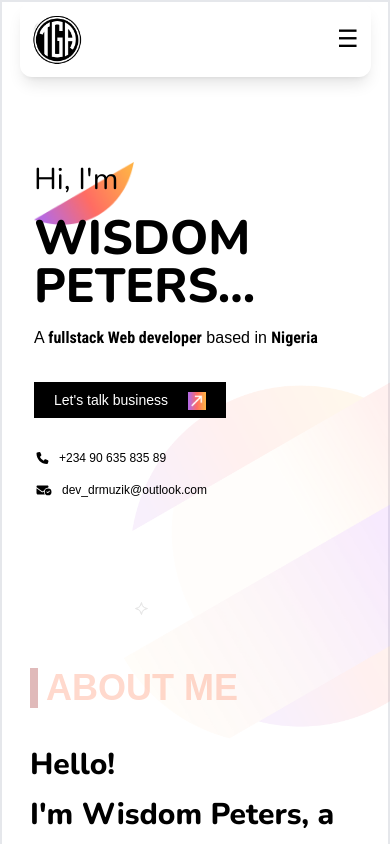
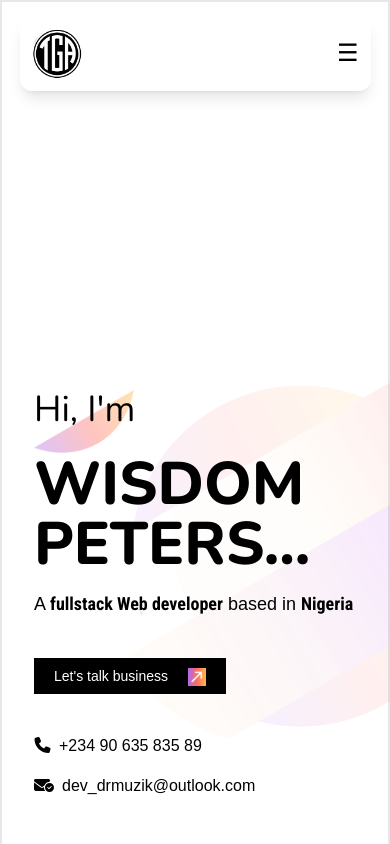
Before and after one commit to dr-muzik/my-portfolio, a Next.js app: page /dashboard in a window 390 px wide. Shown: the top 844 px of the page. Built offline with nearby package versions, Linux system fonts and the light colour scheme.

Commit message:
feat: trying to make the home to fill the vh

```diff
--- a/app/dashboard/layout.tsx
+++ b/app/dashboard/layout.tsx
@@ -161,8 +161,8 @@ export default function DashboardLayout({ children }: { children: ReactNode }) {
 				/>
 				<div
 					className={`${
-						isSidebarOpen === true && 'bg-transparent'
-					} bg-white shadow-lg p-3 fixed top--0 left-[5%] z-[100] w-[90%] rounded-xl flex justify-between`}
+						isSidebarOpen === true ? 'bg-transparent' : 'bg-white'
+					}  shadow-lg p-3 fixed top-4 left-[5%] z-[100] w-[90%] rounded-xl flex justify-between`}
 				>
 					<Image
 						src="/images/LOGO.png"
--- a/app/dashboard/page.tsx
+++ b/app/dashboard/page.tsx
@@ -11,29 +11,34 @@ export default function DashboardHome() {
 	return (
 		<section
 			id="home"
-			className="md:mt-20 pt-24 ps-8 md:ps-0 md:pt-0 hero flex flex-col-reverse gap-5 lg:flex-row  lg:mt-8 relative md:z-40 px-3 mb-20"
+			className="md:mt-20 h-screen md:h-auto pb-12 md:pb-0 ps-8 md:ps-0 md:pt-0 hero flex flex-col-reverse gap-5 lg:flex-row  lg:mt-8 relative md:z-40 px-3 mb-0"
 		>
 			<div className="flex items-center justify-center   pt-16 w-full xl:ml-16">
 				<div className="lg:flex-1 relative   w-max lg:w-full h-min z-40">
-					<Image className="absolute top-0 -z-10" width={100} src={vector} alt="vector" />
-					<h1 className="nunito text-5xl lg:text-7xl">
-						<span className="nunito text-3xl lg:text-5xl mb-4 block"> Hi, I'm</span>{' '}
+					<Image
+						className="absolute top-0 opacity-40 -z-10"
+						width={100}
+						src={vector}
+						alt="vector"
+					/>
+					<h1 className="nunito text-6xl lg:text-7xl">
+						<span className="nunito text-4xl lg:text-5xl mb-6 md:mb-4 block"> Hi, I'm</span>{' '}
 						<b className="nunito font-extrabold">WISDOM PETERS...</b>
 					</h1>
-					<p className="w-full w-max-[200px] lg:w-max-full text-base lg:text-lg mt-4">
+					<p className="w-full w-max-[200px] lg:w-max-full text-lg mt-4">
 						A <b className="roboto-condensed-400">fullstack Web developer</b> based in{' '}
 						<b className="roboto-condensed-400">Nigeria</b>
 					</p>
 
 					<Link href="#contact" className="block ">
-						<div className="contact-link mt-8 mb-8 bg-black text-white w-max p-2 px-5 text-sm">
+						<div className="contact-link mt-10 mb-10 md:mt-8 md:mb-8 bg-black text-white w-max p-2 px-5 text-sm">
 							Let's talk business{' '}
 							<span className="ms-4">
 								<Image className="inline" src={send} alt="send" width={18} />
 							</span>
 						</div>
 					</Link>
-					<div className="contact-details flex flex-col gap-4 lg:flex lg:flex-row lg:gap-8 text-xs">
+					<div className="contact-details flex flex-col gap-4 lg:flex lg:flex-row lg:gap-8 text-base">
 						<p className="flex gap-2 align-middle ">
 							<span>
 								<FontAwesomeIcon icon={faPhone} width={17} />
```
